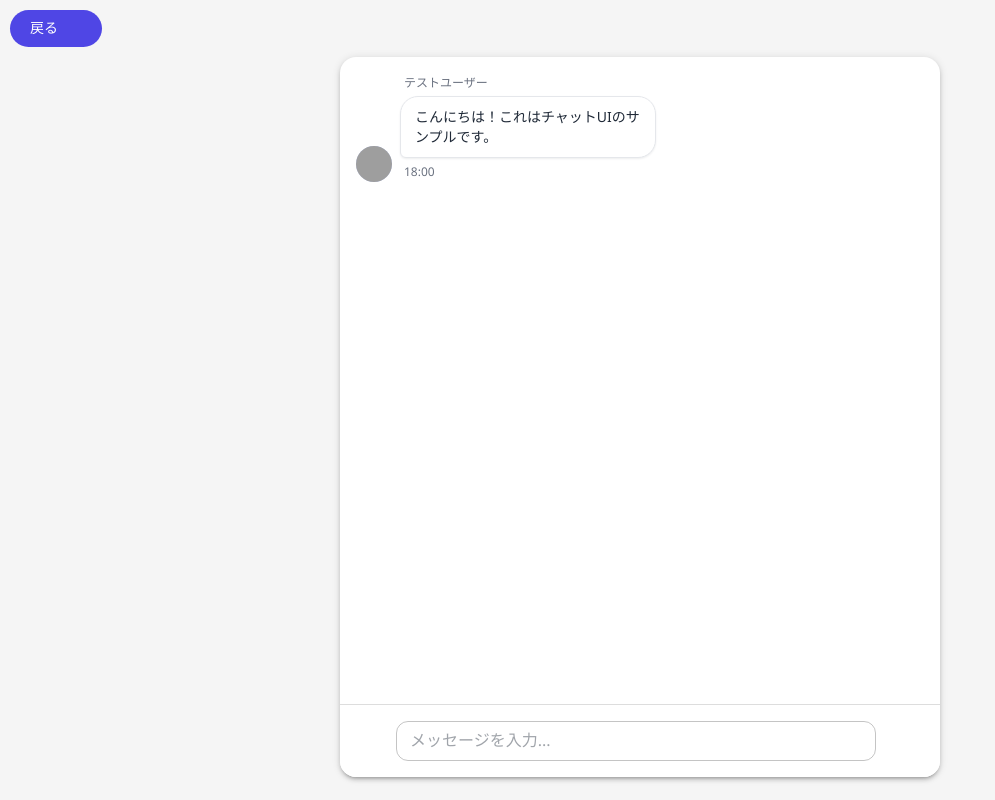
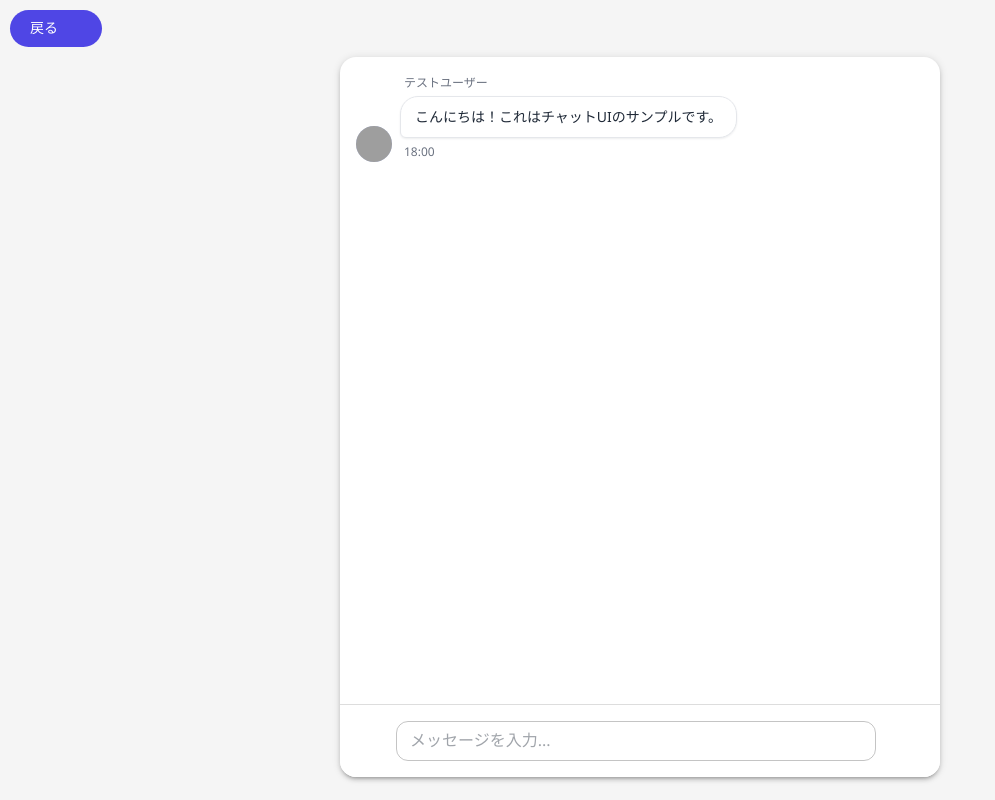
Before and after one commit to toda-keita-git/Learning-frontend, a React (Vite) app: page /FileSearch in a window 1280 px wide. Shown: the whole page, without its empty margins (0-995 px from the left). Built offline with nearby package versions, Linux system fonts and the light colour scheme; no server answers; grey boxes are pictures that could not be loaded; some icons are missing.

Commit message:
チャットバブル修正: 短文が縦に割れる不具合を解消

```diff
--- a/src/component/Message.tsx
+++ b/src/component/Message.tsx
@@ -23,14 +23,15 @@ const MessageRowRight = styled(MessageRow)({
 });
 
 // バブル共通：内容に合わせて伸縮し、長文は折り返す
+// （max-width は親ラッパー[行の80%]基準にし、短文が縦に割れないよう inline-block + 100%）
 const Bubble = styled("div")({
+  display: "inline-block",
   position: "relative",
   padding: "10px 14px",
-  maxWidth: "76%",
-  width: "fit-content",
+  maxWidth: "100%",
   borderRadius: "18px",
   lineHeight: 1.7,
-  wordBreak: "break-word",
+  overflowWrap: "anywhere",
   boxShadow: "0 1px 2px rgba(31,41,55,0.08)",
 });
 
```
